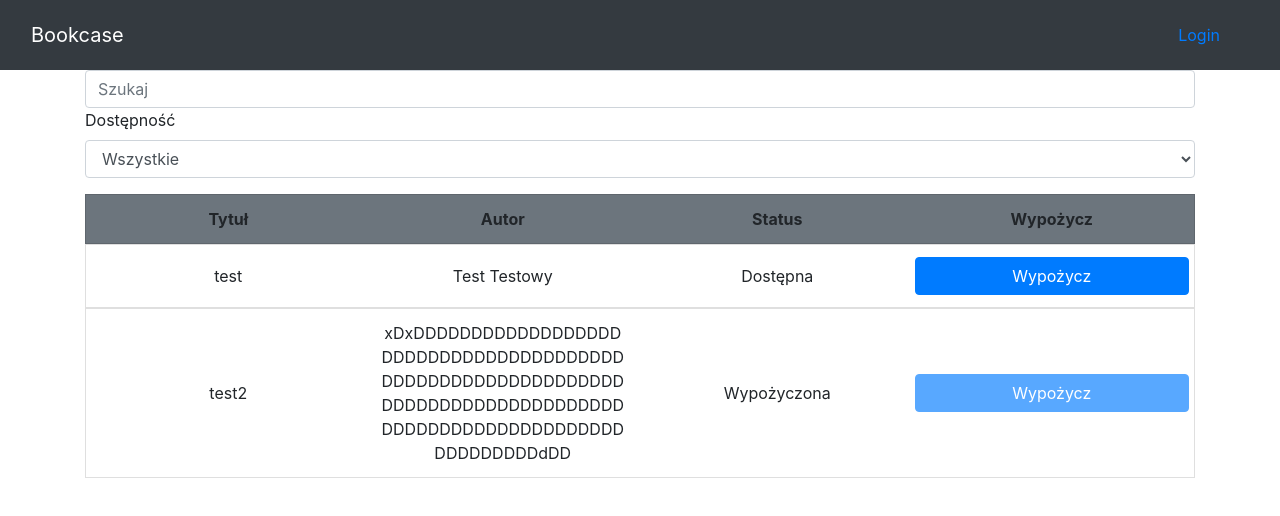
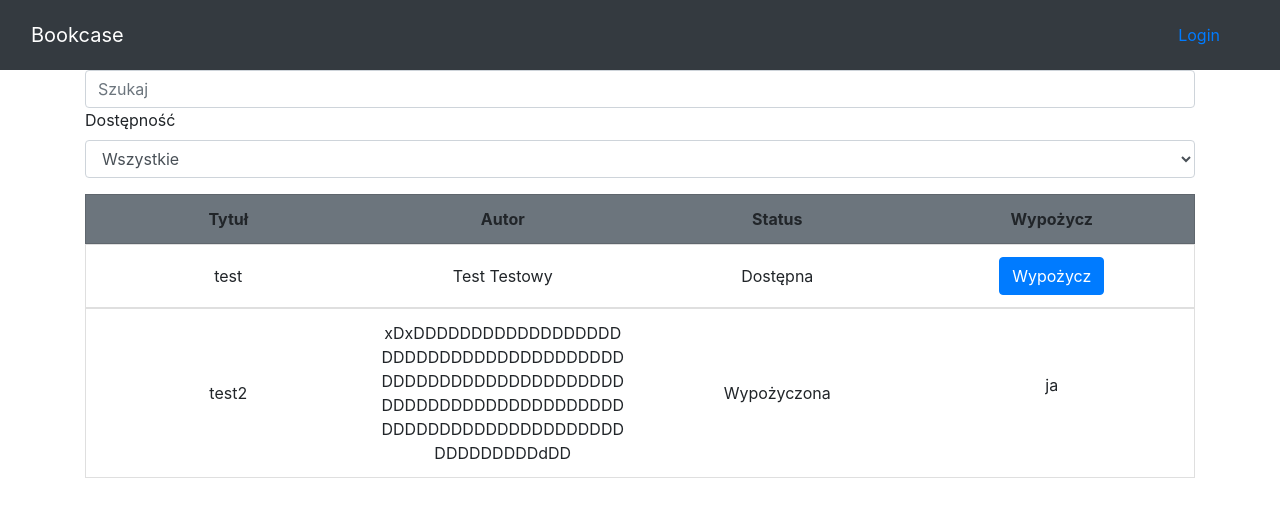
Before and after one commit to Szczepaniak-M/Bookcase, an Angular app: page / in a window 1280 px wide. Shown: the top 516 px of the page. Built offline with nearby package versions, Linux system fonts and the light colour scheme.

Commit message:
Add book owner

```diff
--- a/src/app/book-list/book-list-item.component.ts
+++ b/src/app/book-list/book-list-item.component.ts
@@ -10,7 +10,10 @@ import {BookModel, BookStatusOption} from './book.model';
         <div class="col-md-3 text-break">{{book.author}}</div>
 
         <div class="col-md-3"> {{book.status}}</div>
-        <button class="col-md-3 btn btn-primary" [disabled]="!isBookAvailable()" (click)="onClickAssignMe()">Wypożycz</button>
+        <div class="col-md-3">
+          <button class="btn btn-primary" *ngIf="isBookAvailable()" (click)="onClickAssignMe()">Wypożycz</button>
+          <p *ngIf="!isBookAvailable()"> {{ book.owner }}</p>
+        </div>
       </div>
     </div>
   `,
--- a/src/app/book-list/book-list.component.ts
+++ b/src/app/book-list/book-list.component.ts
@@ -41,9 +41,17 @@ export class BookListComponent implements OnInit {
       title: 'test',
       author: 'Test Testowy',
       publicationYear: '2006',
-      status: BookStatusOption.AVAILABLE
+      status: BookStatusOption.AVAILABLE,
+      owner: null
     },
-      {id: 2, title: 'test2', author: 'xDxDDDDDDDDDDDDDDDDDDDDDDDDDDDDDDDDDDDDDDDDDDDDDDDDDDDDDDDDDDDDDDDDDDDDDDDDDDDDDDDDDDDDDDDDDDDDDDDDDDDDDDDDDDDDDDDdDD', publicationYear: '2006', status: BookStatusOption.RENTAL}];
+      {
+        id: 2,
+        title: 'test2',
+        author: 'xDxDDDDDDDDDDDDDDDDDDDDDDDDDDDDDDDDDDDDDDDDDDDDDDDDDDDDDDDDDDDDDDDDDDDDDDDDDDDDDDDDDDDDDDDDDDDDDDDDDDDDDDDDDDDDDDDdDD',
+        publicationYear: '2006',
+        status: BookStatusOption.RENTAL,
+        owner: 'ja'
+      }];
     this.visibleBooks = this.allBooksList;
   }
 
--- a/src/app/book-list/book.model.ts
+++ b/src/app/book-list/book.model.ts
@@ -4,6 +4,7 @@ export class BookModel {
   author: string;
   publicationYear: string;
   status: BookStatusOption;
+  owner?: string;
 }
 
 export enum BookStatusOption {
```
